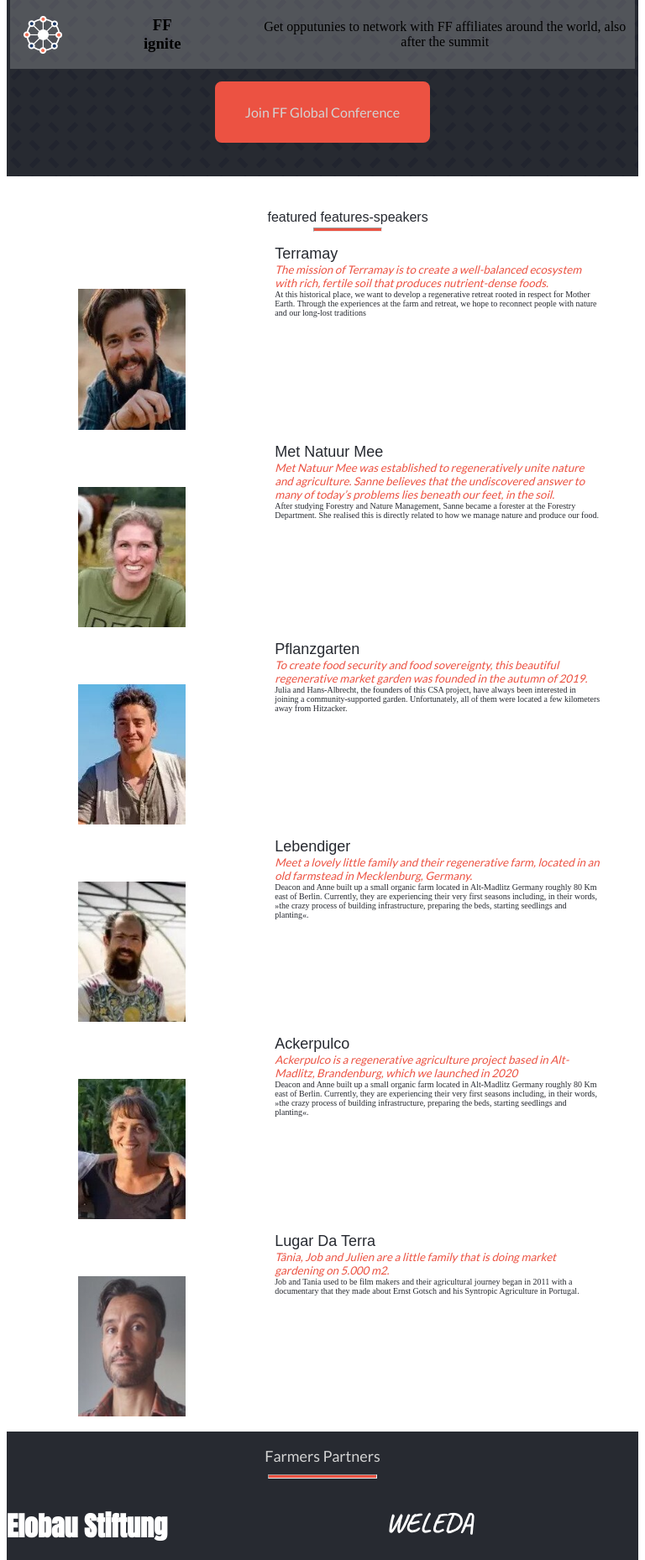
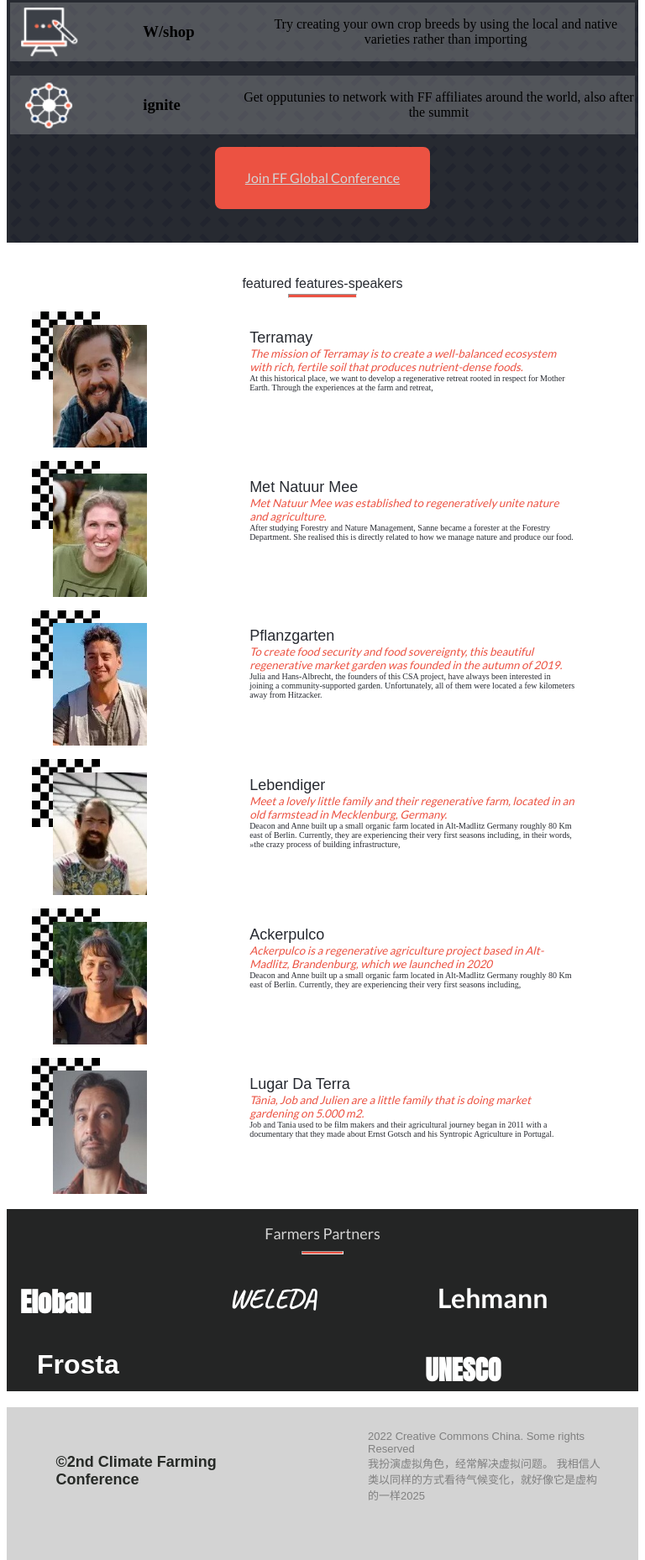
Before and after one commit to shakespear95/Farmers-Conference-, a website: page index.html in a window 768 px wide. Shown: the part 939-2797 px from the top of the page at 84% size. Drawn offline with Linux system fonts and the light colour scheme.

Commit message:
finished the desktop version

```diff
--- a/css/mobile.css
+++ b/css/mobile.css
@@ -19,10 +19,10 @@
     display: flex;
     width: 98%;
     background-color: rgba(211, 211, 211, 0.25);
-    gap: 5em;
+    gap: 10%;
     padding-left: 1%;
-    height: 0%;
-    }
+    margin-top: 17px;
+  }
 
   .navbar-right,
   .navbar-desktop,
@@ -61,7 +61,8 @@
   }
 
   .speackerimg img {
-    width: 8rem;
+    width: 7rem;
+    margin-top: -38%;
   }
 
   .nav-ul {
@@ -80,8 +81,12 @@
     padding-top: 20px;
   }
 
+  .cards img {
+    height: 70px;
+  }
+
   .nav-ul a {
-    margin: 1px 10px 0 -301px;
+    margin: 1px 10px 0 -220px;
     font-family: 'Poppins', sans-serif;
     font-style: normal;
     font-weight: 600;
@@ -240,28 +245,128 @@
     display: inline-flex;
     margin: auto;
     padding-left: 14%;
+    padding-top: 37px;
   }
 
+  .imagecont {
+    position: relative;
+    width: 100px;
+    background-image: url(../img/167.png);
+    background-repeat: no-repeat;
+  }
 
   .footer-detail-container {
     color: var(--black-color);
+  }
+
+  .partners-bottom-content,
+  .partners-bottom-contentabout {
+    justify-content: space-between;
+    flex-flow: wrap;
+    margin-bottom: 19px;
+  }
+
+  .partners-bottom-content > p,
+  .partners-bottom-contentabout > p {
+    display: inline-flex;
+    width: 32%;
+  }
+
+  .partner-1 {
+    font-family: 'Anton', sans-serif;
+    font-weight: 700;
+    font-size: xx-large;
+    color: #fff;
+  }
+
+  .partner-2 {
+    font-family: 'Caveat', cursive;
+    font-weight: 700;
+    font-size: xx-large;
+    color: #fff;
+  }
+
+  .partner-3 {
+    font-family: 'Lato', sans-serif;
+    font-weight: 700;
+    font-size: xx-large;
+    color: #fff;
+  }
+
+  .partner-4 {
+    font-family: 'Cocogoose', sans-serif;
+    font-weight: 700;
+    font-size: xx-large;
+    color: #fff;
+    margin: 0px 0px 0px 20px;
+  }
+
+  .partner-5 {
+    font-family: 'Anton', sans-serif;
+    font-weight: 700;
+    font-size: xx-large;
+    color: #fff;
+    margin: 0px 0px 0px 109px;
+  }
+
+  .partner-6 {
+    font-family: 'Lato', sans-serif;
+    font-weight: 700;
+    font-size: xx-large;
+    color: #fff;
+  }
+
+  .cardsbut {
+    background-color: var(--red-color);
+    margin: auto;
+    width: 16em;
+    display: block;
+    border-radius: 0.5em;
+    padding: 1.7em;
+    color: var(--gray-color);
+    font-family: 'Lato', sans-serif;
+    font-weight: 400;
+    font-size: initial;
+    margin-top: 2%;
+    border: none;
+  }
+
+  .left-footer-textabout {
+    font-size: small;
+    font-family: 'Lato-Bold', sans-serif;
+    text-align: left;
+    margin: -10px 0 0 78px;
+    width: 70%;
+    color: grey;
+    margin-left: 32%;
   }
 
   .left-footer-text {
     font-size: small;
     font-family: 'Lato-Bold', sans-serif;
     text-align: left;
-    margin: 0 0 0 70px;
+    margin: -10px 0 0 78px;
     width: 70%;
+    color: grey;
+    margin-left: 32%;
   }
 
-  .partners-bottom-content {
-    justify-content: space-between;
-    flex-flow: wrap;
+  .right-footer-textabout {
+    font-size: large;
+    font-family: 'Cocogoose', sans-serif;
+    color: #272a27;
+    margin-left: -24%;
   }
 
-  .partners-bottom-content > p {
-    display: inline-flex;
-    width: 40%;
+  .right-footer-text {
+    font-size: large;
+    font-family: 'Cocogoose', sans-serif;
+    color: #272a27;
+    margin-left: -24%;
+  }
+
+  .footer-section {
+    background-color: #d3d3d3;
+    height: 12em;
   }
 }
--- a/css/styles.css
+++ b/css/styles.css
@@ -21,15 +21,17 @@ header {
 
 .bar {
   display: block;
-  width: 25px;
-  height: 3px;
-  margin: 5px auto;
+  width: 43px;
+  height: 8px;
+  margin: 3px auto;
   -webkit-transition: all 0.3s ease-in-out;
   transition: all 0.3s ease-in-out;
   background-color: #000;
 }
 
-
+.nav-link .campain {
+  border: #94544d solid;
+}
 
 .nav-ul {
   list-style: none;
@@ -43,6 +45,10 @@ header {
   width: 10em;
 }
 
+.topbar img {
+  margin: -7px 0px 4px 1px;
+}
+
 .nav-ul li {
   display: flex;
   font-style: normal;
@@ -51,7 +57,7 @@ header {
   line-height: 20px;
   align-items: center;
   text-align: center;
-  color: #344563;
+  color: #272a31;
   margin-left: 32px;
 }
 
@@ -96,7 +102,7 @@ header {
   width: 90%;
   margin: auto;
   font-size: xx-large;
-  font-weight: 400;
+  font-weight: 900;
   color: rgba(236, 82, 66, 0.9);
   font-family: 'Cocogoose', sans-serif;
 }
@@ -109,7 +115,7 @@ header {
   width: 90%;
   margin: auto;
   font-family: 'Lato', sans-serif;
-  font-weight: 400;
+  font-weight: 700;
   color: var(--black-color);
 }
 
@@ -119,7 +125,7 @@ header {
   margin: auto;
   font-family: 'Cocogoose', sans-serif;
   font-size: xx-large;
-  font-weight: 400;
+  font-weight: 900;
   color: var(--black-color);
 }
 
@@ -158,26 +164,6 @@ header {
   width: 10%;
 }
 
-.cardsbut {
-  background-color: var(--red-color);
-  margin: auto;
-  width: 16em;
-  display: block;
-  border-radius: 0.5em;
-  padding: 1.7em;
-  color: var(--gray-color);
-  font-family: 'Lato', sans-serif;
-  font-weight: 400;
-  font-size: initial;
-  margin-top: 2%;
-  border: none;
-}
-
-.imagecont {
-  position: relative;
-  width: 100px;
-}
-
 .toprow,
 .bottomrow {
   display: flex;
@@ -200,13 +186,13 @@ header {
 }
 
 .farmimgpartners {
-  background-color: var(--black-color);
+  background-color: #242525;
 }
 
-.speakertext {
-  margin-left: 10%;
+.farmimgpartnersabout {
+  background-color: var(--black-color);
+  padding-bottom: 2px;
 }
-
 .toppart h3 {
   margin: auto;
   padding: 0.2em;
@@ -227,7 +213,8 @@ header {
   margin-bottom: 1em;
 }
 
-.farmimgpartners h3 {
+.farmimgpartners h3,
+.farmimgpartnersabout h3 {
   padding-top: 1em;
   padding-bottom: 0.1em;
   align-items: center;
@@ -239,17 +226,13 @@ header {
   text-align: center;
 }
 
-.farmimgpartners hr {
+.farmimgpartners hr,
+.farmimgpartnersabout hr {
   display: block;
-  height: 0.2em;
+  height: 0.1em;
   background-color: #ec5242;
   margin: auto;
-  width: 8em;
-}
-
-.right-footer-text {
-  font-size: large;
-  font-family: 'Cocogoose', sans-serif;
+  width: 3em;
 }
 
 .firstrow,
@@ -262,7 +245,8 @@ header {
 
 .speaker {
   display: inline-flex;
-  width: 45%;
+  width: 49%;
+  margin-bottom: 3.5%;
 }
 
 .speakertext > h4 {
@@ -282,7 +266,7 @@ header {
 }
 
 .imagecontainer {
-  border: grey solid;
+  border: #d3d3d3 solid;
   width: 75%;
   margin: auto;
   margin-bottom: 1.5em;
@@ -297,46 +281,10 @@ header {
   background-color: #f7f2f2;
 }
 
-.partner-1 {
-  font-family: 'Anton', sans-serif;
-  font-weight: 700;
-  font-size: xx-large;
-  color: #fff;
-}
-
-.partner-2 {
-  font-family: 'Caveat', cursive;
-  font-weight: 700;
-  font-size: xx-large;
-  color: #fff;
-}
-
-.partner-3 {
-  font-family: 'Lato', sans-serif;
-  font-weight: 700;
-  font-size: xx-large;
-  color: #fff;
-}
-
-.partner-4 {
-  font-family: 'Cocogoose', sans-serif;
-  font-weight: 700;
-  font-size: xx-large;
-  color: #fff;
-}
-
-.partner-5 {
-  font-family: 'Anton', sans-serif;
-  font-weight: 700;
-  font-size: xx-large;
-  color: #fff;
-}
-
-.partner-6 {
-  font-family: 'Lato', sans-serif;
-  font-weight: 700;
-  font-size: xx-large;
-  color: #fff;
+button:hover {
+  cursor: pointer;
+  color: #ec5242;
+  background: #ec5242;
 }
 
 @media screen and (min-width: 768px) {
@@ -356,7 +304,7 @@ header {
     display: flex;
     justify-content: space-between;
     background-color: grey;
-    height: 3.5em;
+    height: 2.5em;
   }
 
   .top-black-navbar > ul > li > a {
@@ -395,7 +343,7 @@ header {
 
   .speackerimg {
     position: relative;
-    top: 4px;
+    top: 17px;
     left: 25px;
     width: 6em;
   }
@@ -418,7 +366,7 @@ header {
 
   .features-speakers {
     width: 92%;
-    margin: 0 0 0 8%;
+    margin: auto;
   }
 
   .previoussummits {
@@ -440,6 +388,14 @@ header {
     color: rgba(236, 82, 66, 0.9);
     font-family: 'lato', sans-serif;
     text-align: center;
+  }
+
+  .imagecont {
+    position: relative;
+    width: 100px;
+    background-image: url(../img/167.png);
+    background-repeat: no-repeat;
+
   }
 
   .boxed-paragraphabout {
@@ -534,22 +490,118 @@ header {
 
   .left-footer-text {
     font-size: small;
+    font-family: 'Lato', sans-serif;
+    text-align: left;
+    margin: -10px 0 0 78px;
+    width: 70%;
+    color: #272a31;
+    margin-left: 32%;
+  }
+
+  .left-footer-textabout {
+    font-size: small;
     font-family: 'Lato-Bold', sans-serif;
     text-align: left;
-    margin: 17px 0 0 78px;
+    margin: -10px 0 0 78px;
     width: 70%;
+    color: #d3d3d3;
     margin-left: 32%;
+  }
+
+  .footer-section {
+    height: 11em;
   }
 
   .footer-section-container {
     display: flex;
     width: 70%;
+    padding-top: 3em;
     margin: auto;
   }
 
   .partners-bottom-content {
     display: flex;
     justify-content: space-between;
+    padding: 0px 5px 1px 16px;
   }
 
+  .partner-1 {
+    font-family: 'Anton', sans-serif;
+    font-weight: 700;
+    font-size: xx-large;
+    color: #fff;
+  }
+
+  .partner-2 {
+    font-family: 'Caveat', cursive;
+    font-weight: 700;
+    font-size: xx-large;
+    color: #fff;
+  }
+
+  .partner-3 {
+    font-family: 'Lato', sans-serif;
+    font-weight: 700;
+    font-size: xx-large;
+    color: #fff;
+  }
+
+  .partner-4 {
+    font-family: 'Cocogoose', sans-serif;
+    font-weight: 700;
+    font-size: xx-large;
+    color: #fff;
+  }
+
+  .partner-5 {
+    font-family: 'Anton', sans-serif;
+    font-weight: 700;
+    font-size: xx-large;
+    color: #fff;
+    padding-right: 2%;
+  }
+
+  .partner-6 {
+    font-family: 'Lato', sans-serif;
+    font-weight: 700;
+    font-size: xx-large;
+    color: #fff;
+  }
+
+  .speakertext {
+    margin-left: -2%;
+    margin-top: 3%;
+  }
+
+  .cardsbut {
+    border: none;
+    background: none;
+    color: #fff;
+    text-decoration: underline;
+    margin: 2% 0% 0% 50%;
+  }
+
+  .farmimgpartnersabout {
+    display: none;
+  }
+
+  .footerpart {
+    background-color: #d3d3d3;
+  }
+
+  .footerpartabout {
+    background-color: #272a31;
+  }
+
+  .right-footer-text {
+    font-size: large;
+    font-family: 'lato', sans-serif;
+    color: #272a31;
+    font-weight: 700;
+  }
+
+  .right-footer-textdesk {
+    font-size: large;
+    font-family: 'Cocogoose', sans-serif;
+    color: #d3d3d3;
 }
--- a/index.html
+++ b/index.html
@@ -44,10 +44,10 @@
 
                 <li><a href="about.html" class="nav-link">About</a></li>
                 <li><a href="/" class="nav-link">Program</a></li>
-                <li><a href="#contact" class="nav-link">Join</a></li>
-                <li><a href="#about" class="nav-link">Sponsor</a></li>
-                <li><a href="#contact" class="nav-link">News</a></li>
-                <li><a href="#contact" class="nav-link">CC Campain</a></li>
+                <li><a href="#" class="nav-link">Join</a></li>
+                <li><a href="#" class="nav-link">Sponsor</a></li>
+                <li><a href="#" class="nav-link">News</a></li>
+                <li><a href="#" class="nav-link campain" >CC Campain</a></li>
 
             </ul>
             <div class="hamburger">
@@ -94,8 +94,8 @@
                     <p>listen to the speakers from various countries about the messages of sharing and opening </p>
                 </div>
                 <div class="farm-exhibition">
-                    <img src="img/09.png" alt="CC exhibition">
-                    <h3>CC exhibition</h3>
+                    <img src="img/09.png" alt="CC exhib">
+                    <h3>CC exhib</h3>
                     <p>Appreciative various produces of different farmers organized from Southern Africa center</p>
                 </div>
                 <div class="forum">
@@ -104,13 +104,13 @@
                     <p>Have the time to share your thougts and opnions with the experts of each crop</p>
                 </div>
                 <div class="workshop">
-                    <img src="img/14.png" alt="workshop">
-                    <h3>Workshop</h3>
+                    <img src="img/14.png" alt="wshop">
+                    <h3>W/shop</h3>
                     <p>Try creating your own crop breeds by using the local and native varieties rather than importing</p>
                 </div>
                 <div class="ff-ignite">
                     <img src="img/11.png" alt="ignite">
-                    <h3>FF ignite</h3>
+                    <h3>ignite</h3>
                     <p>Get opputunies to network with FF affiliates around the world, also after the summit</p>
                 </div>
             </div>
@@ -139,9 +139,9 @@
 
             </div>
             <div class="partners-bottom-content">
-                <p class="partner-1">Elobau Stiftung</p>
+                <p class="partner-1">Elobau</p>
                 <p class="partner-2">WELEDA</p>
-                <p class="partner-3">Lehmann natur</p>
+                <p class="partner-3">Lehmann </p>
                 <p class="partner-4">Frosta</p>
                 <p class="partner-5">UNESCO</p>
             </div>
--- a/scripts/featured.js
+++ b/scripts/featured.js
@@ -6,7 +6,7 @@ const payload = [
       speackerimg: 'img/f1.jpg',
       modalhead: 'Terramay',
       speakertext1: 'The mission of Terramay is to create a well-balanced ecosystem with rich, fertile soil that produces nutrient-dense foods.',
-      speakertext2: ' At this historical place, we want to develop a regenerative retreat rooted in respect for Mother Earth.  Through the experiences at the farm and retreat, we hope to reconnect people with nature and our long-lost traditions'
+      speakertext2: ' At this historical place, we want to develop a regenerative retreat rooted in respect for Mother Earth.  Through the experiences at the farm and retreat, '
     },
   },
 
@@ -14,7 +14,7 @@ const payload = [
     modal: {
       speackerimg: 'img/f2.jpg',
       modalhead: 'Met Natuur Mee',
-      speakertext1: 'Met Natuur Mee was established to regeneratively unite nature and agriculture. Sanne believes that the undiscovered answer to many of today’s problems lies beneath our feet, in the soil. ',
+      speakertext1: 'Met Natuur Mee was established to regeneratively unite nature and agriculture. ',
       speakertext2: ' After studying Forestry and Nature Management, Sanne became a forester at the Forestry Department. She realised this is directly related to how we manage nature and produce our food. '
     },
   },
@@ -33,7 +33,7 @@ const payload = [
     speackerimg: 'img/f4.jpg',
     modalhead: 'Lebendiger',
     speakertext1: 'Meet a lovely little family and their regenerative farm, located in an old farmstead in Mecklenburg, Germany.' ,
-    speakertext2: '  Deacon and Anne built up a small organic farm located in Alt-Madlitz Germany roughly 80 Km east of Berlin. Currently, they are experiencing their very first seasons including, in their words, »the crazy process of building infrastructure, preparing the beds, starting seedlings and planting«.'
+    speakertext2: '  Deacon and Anne built up a small organic farm located in Alt-Madlitz Germany roughly 80 Km east of Berlin. Currently, they are experiencing their very first seasons including, in their words, »the crazy process of building infrastructure, '
   },
 },
 
@@ -42,7 +42,7 @@ const payload = [
       speackerimg: 'img/f5.jpg',
       modalhead: 'Ackerpulco',
       speakertext1: ' Ackerpulco is a regenerative agriculture project based in Alt-Madlitz, Brandenburg, which we launched in 2020',
-      speakertext2: '  Deacon and Anne built up a small organic farm located in Alt-Madlitz Germany roughly 80 Km east of Berlin. Currently, they are experiencing their very first seasons including, in their words, »the crazy process of building infrastructure, preparing the beds, starting seedlings and planting«.'
+      speakertext2: '  Deacon and Anne built up a small organic farm located in Alt-Madlitz Germany roughly 80 Km east of Berlin. Currently, they are experiencing their very first seasons including,'
     },
   },
 
```
Also changed, not shown: about.html (+19 -4 lines), img/16.jpeg (deleted), img/16.png (added), img/167.png (added).
